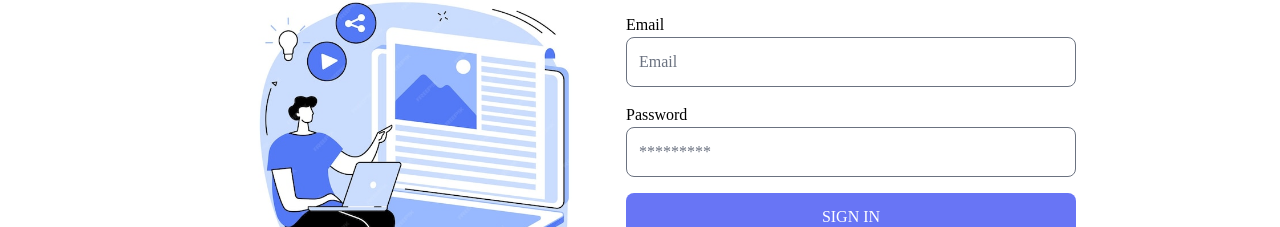
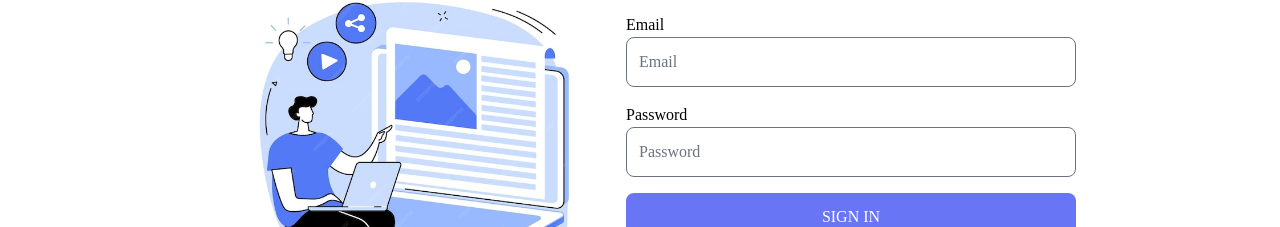
Before and after one commit to ayobaj/BAJZ, a React (Vite) app in the folder frontend/: page /sign-in in a window 1280 px wide. Shown: the part 226-453 px from the top of the page. Built offline with nearby package versions, Linux system fonts and the light colour scheme; a web font is replaced by a local one.

Commit message:
refactor: Gave the placeholder of the password input tag a better name

```diff
--- a/frontend/src/Pages/SignIn.jsx
+++ b/frontend/src/Pages/SignIn.jsx
@@ -88,7 +88,7 @@ return (
 
                     <div>
                         <label className=''>Password</label>
-                        <input placeholder='*********'
+                        <input placeholder='Password'
                         className='md:w-[450px] w-full md:p-3 p-2 rounded-lg'
                         id='password'
                         type='password'
```
